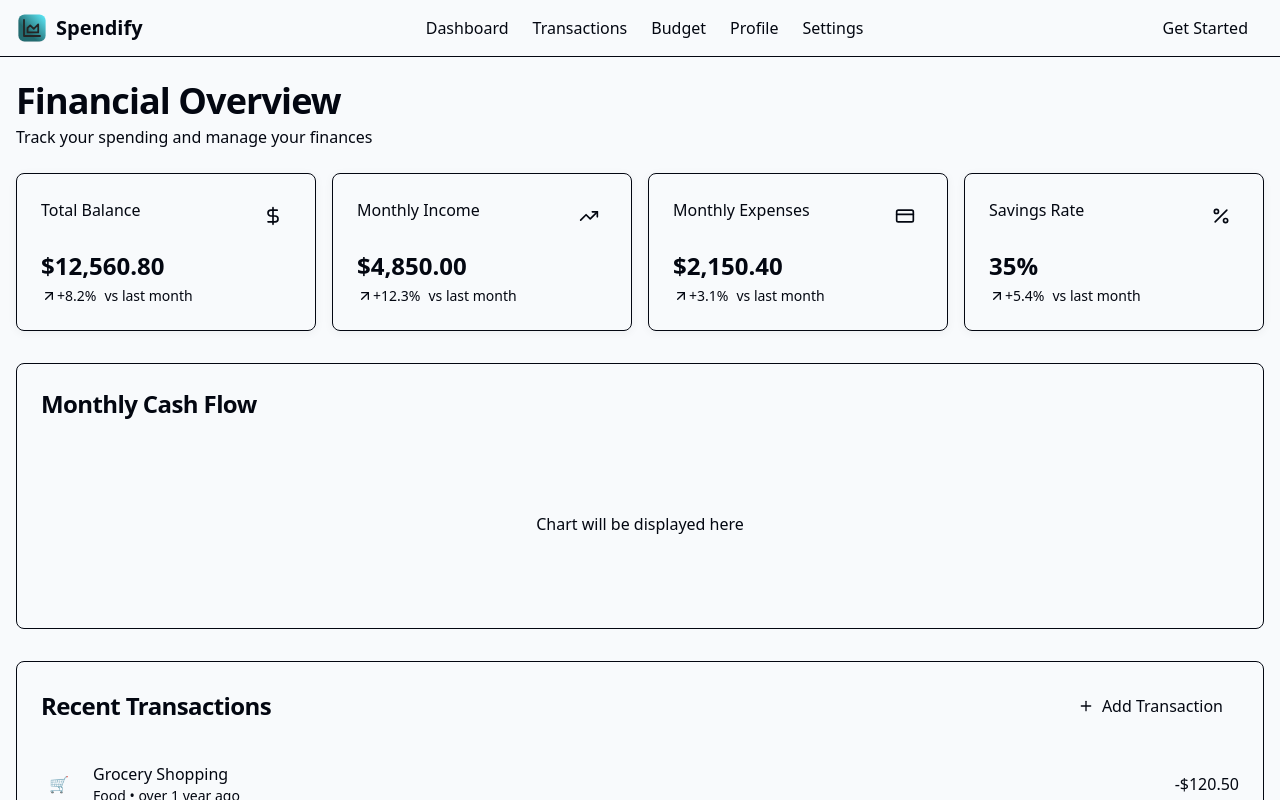
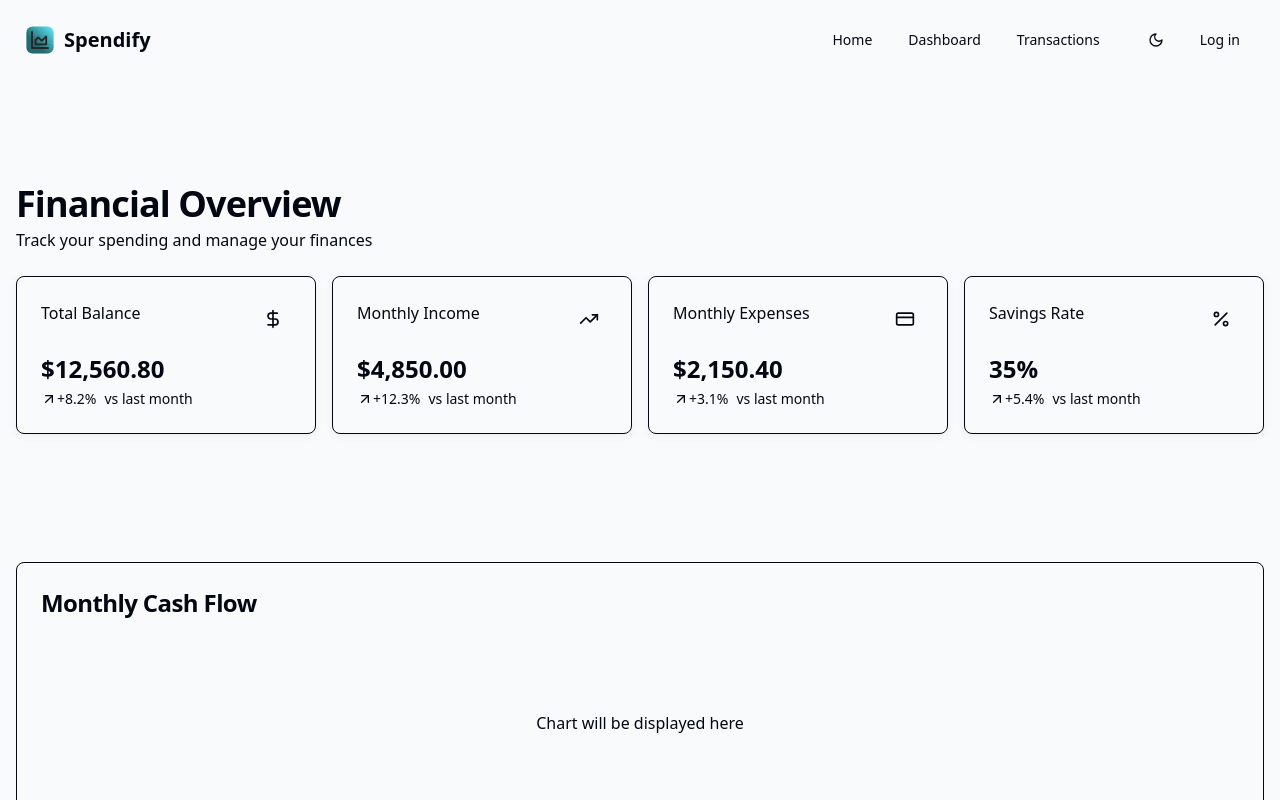
Before and after one commit to yuribodo/spendify, a Next.js app in the folder frontend/: page /dashboard in a window 1280 px wide. Shown: the top 800 px of the page. Built offline with nearby package versions, Linux system fonts and the light colour scheme.

Commit message:
refactor: start to use navbar instead of header

```diff
--- a/frontend/src/app/dashboard/page.tsx
+++ b/frontend/src/app/dashboard/page.tsx
@@ -1,13 +1,13 @@
 import React from 'react';
-import { Header } from '@/components/layout/Header';
+import { Navbar } from '@/components/layout/Navbar';
 import { FinancialOverview } from '@/components/dashboard/FinancialOverview';
 import { CashFlowChart } from '@/components/dashboard/CashFlowChart';
 import { RecentTransactions } from '@/components/dashboard/RecentTransactions';
 
 export default function SpendifyDashboard() {
   return (
-    <div className="min-h-screen bg-background">
-      <Header />
+    <div className="min-h-screen w-full overflow-x-hidden">
+      <Navbar />
       <main className="container mx-auto px-4 py-6 space-y-8 animate-slide-in-up">
         <FinancialOverview />
         <CashFlowChart />
--- a/frontend/src/components/dashboard/FinancialOverview.tsx
+++ b/frontend/src/components/dashboard/FinancialOverview.tsx
@@ -4,7 +4,7 @@ import { DollarSign, TrendingUp, CreditCard, Percent } from 'lucide-react';
 
 export const FinancialOverview: React.FC = () => {
   return (
-    <div className="mb-8 animate-fade-in">
+    <div className="pt-32 pb-16 md:pt-40 md:pb-24 animate-fade-in">
       <h2 className="heading-lg mb-1">Financial Overview</h2>
       <p className="text-muted-foreground mb-6">Track your spending and manage your finances</p>
 
```
